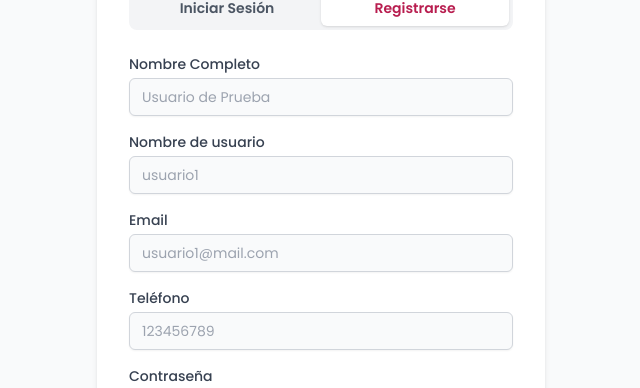
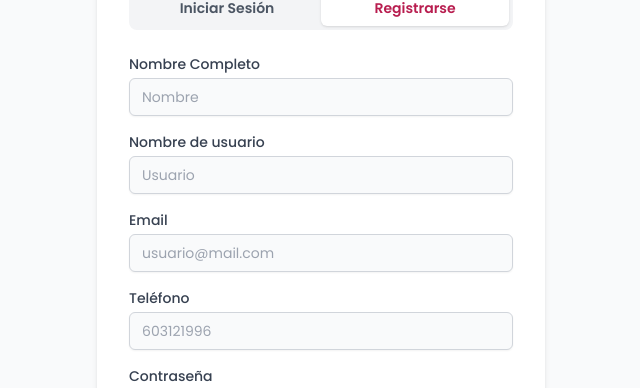
Before and after one commit to saulOMgit/GijonEventosFrontend, a React (Vite) app: page / in a window 1280 px wide. Both pictures are taken after a click on the button "Registrarse". Shown: the part 294-682 px from the top of the page, without its empty margins (319-959 px from the left). Built offline with nearby package versions, Linux system fonts and the light colour scheme.

Commit message:
fix placeholders

```diff
--- a/components/auth/LoginForm.tsx
+++ b/components/auth/LoginForm.tsx
@@ -28,10 +28,9 @@ const LoginForm: React.FC = () => {
                 <input
                     id="username"
                     type="text"
-                    defaultValue="adminuser"
                     {...register("username", { required: "El nombre de usuario es obligatorio" })}
                     className="mt-1 block w-full px-3 py-2 bg-gray-50 dark:bg-gray-700 text-gray-900 dark:text-gray-100 border border-gray-300 dark:border-gray-600 rounded-md shadow-sm placeholder-gray-400 dark:placeholder-gray-500 focus:outline-none focus:ring-primary-500 focus:border-primary-500 dark:focus:ring-primary-400 dark:focus:border-primary-400 sm:text-sm"
-                    placeholder="tu_usuario"
+                    placeholder="tu usuario"
                 />
                 {errors.username && <p className="mt-1 text-sm text-red-600 dark:text-red-400">{errors.username.message}</p>}
             </div>
@@ -40,7 +39,6 @@ const LoginForm: React.FC = () => {
                 <input
                     id="contrasena"
                     type="password"
-                    defaultValue="password123"
                     {...register("contrasena", { required: "La contraseña es obligatoria" })}
                     className="mt-1 block w-full px-3 py-2 bg-gray-50 dark:bg-gray-700 text-gray-900 dark:text-gray-100 border border-gray-300 dark:border-gray-600 rounded-md shadow-sm placeholder-gray-400 dark:placeholder-gray-500 focus:outline-none focus:ring-primary-500 focus:border-primary-500 dark:focus:ring-primary-400 dark:focus:border-primary-400 sm:text-sm"
                     placeholder="********"
--- a/components/auth/RegisterForm.tsx
+++ b/components/auth/RegisterForm.tsx
@@ -43,7 +43,7 @@ const RegisterForm: React.FC = () => {
                     type="text"
                     {...register("nombre", { required: "El nombre es obligatorio" })}
                     className="mt-1 block w-full px-3 py-2 bg-gray-50 dark:bg-gray-700 text-gray-900 dark:text-gray-100 border border-gray-300 dark:border-gray-600 rounded-md shadow-sm placeholder-gray-400 dark:placeholder-gray-500 focus:outline-none focus:ring-primary-500 focus:border-primary-500 dark:focus:ring-primary-400 dark:focus:border-primary-400 sm:text-sm"
-                    placeholder="Usuario de Prueba"
+                    placeholder="Nombre"
                 />
                 {errors.nombre && <p className="mt-1 text-sm text-red-600 dark:text-red-400">{errors.nombre.message}</p>}
             </div>
@@ -54,7 +54,7 @@ const RegisterForm: React.FC = () => {
                     type="text"
                     {...register("username", { required: "El nombre de usuario es obligatorio" })}
                     className="mt-1 block w-full px-3 py-2 bg-gray-50 dark:bg-gray-700 text-gray-900 dark:text-gray-100 border border-gray-300 dark:border-gray-600 rounded-md shadow-sm placeholder-gray-400 dark:placeholder-gray-500 focus:outline-none focus:ring-primary-500 focus:border-primary-500 dark:focus:ring-primary-400 dark:focus:border-primary-400 sm:text-sm"
-                    placeholder="usuario1"
+                    placeholder="Usuario"
                 />
                 {errors.username && <p className="mt-1 text-sm text-red-600 dark:text-red-400">{errors.username.message}</p>}
             </div>
@@ -65,7 +65,7 @@ const RegisterForm: React.FC = () => {
                     type="email"
                     {...register("email", { required: "El email es obligatorio" })}
                     className="mt-1 block w-full px-3 py-2 bg-gray-50 dark:bg-gray-700 text-gray-900 dark:text-gray-100 border border-gray-300 dark:border-gray-600 rounded-md shadow-sm placeholder-gray-400 dark:placeholder-gray-500 focus:outline-none focus:ring-primary-500 focus:border-primary-500 dark:focus:ring-primary-400 dark:focus:border-primary-400 sm:text-sm"
-                    placeholder="usuario1@mail.com"
+                    placeholder="usuario@mail.com"
                 />
                 {errors.email && <p className="mt-1 text-sm text-red-600 dark:text-red-400">{errors.email.message}</p>}
             </div>
@@ -76,7 +76,7 @@ const RegisterForm: React.FC = () => {
                     type="tel"
                     {...register("phone", { required: "El teléfono es obligatorio" })}
                     className="mt-1 block w-full px-3 py-2 bg-gray-50 dark:bg-gray-700 text-gray-900 dark:text-gray-100 border border-gray-300 dark:border-gray-600 rounded-md shadow-sm placeholder-gray-400 dark:placeholder-gray-500 focus:outline-none focus:ring-primary-500 focus:border-primary-500 dark:focus:ring-primary-400 dark:focus:border-primary-400 sm:text-sm"
-                    placeholder="123456789"
+                    placeholder="603121996"
                 />
                 {errors.phone && <p className="mt-1 text-sm text-red-600 dark:text-red-400">{errors.phone.message}</p>}
             </div>
```
